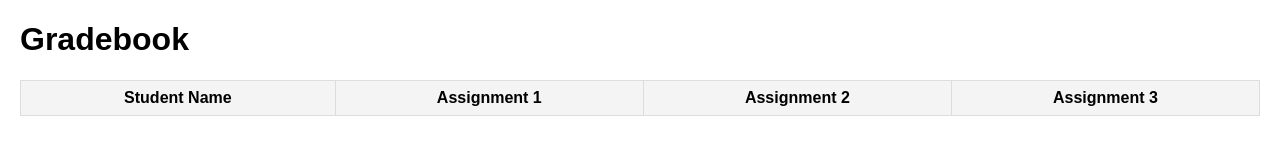
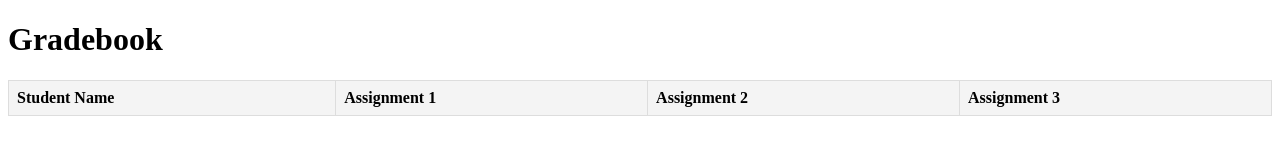
Before and after one commit to JohnPaul931/JohnPaul931.github.io, a plain HTML site: page JohnPaul_gradebook.html in a window 1280 px wide. Drawn offline with Linux system fonts and the light colour scheme.

Commit message:
Gradebook HTML and JavaScript stubs

```diff
--- a/JohnPaul_gradebook.html
+++ b/JohnPaul_gradebook.html
@@ -5,19 +5,17 @@
   <meta name="viewport" content="width=device-width, initial-scale=1.0">
   <title>Gradebook</title>
   <style>
-        body {
-            font-family: Arial, sans-serif;
-            margin: 20px;
-        }
     table {
       width: 100%;
       border-collapse: collapse;
     }
+
     th, td {
       border: 1px solid #ddd;
-            text-align: center;
       padding: 8px;
+      text-align: left;
     }
+
     th {
       background-color: #f4f4f4;
     }
@@ -25,17 +23,18 @@
 </head>
 <body>
   <h1>Gradebook</h1>
-    <table>
+  <table id="gradebook">
     <thead>
       <tr>
         <th>Student Name</th>
         <th>Assignment 1</th>
         <th>Assignment 2</th>
         <th>Assignment 3</th>
+        <!-- Add more assignment columns as needed -->
       </tr>
     </thead>
     <tbody>
-            <!-- Rows will be dynamically added here -->
+      <!-- Rows will be populated dynamically with JavaScript -->
     </tbody>
   </table>
   <script src="gradebook.js"></script>
--- a/gradebook.js
+++ b/gradebook.js
@@ -1,15 +1,17 @@
-// Stub: Function to fetch grade data from the database
+// TODO: Fetch data from the PostgreSQL database (to be implemented later)
 function fetchGradeData() {
-    console.log("fetchGradeData() called: Fetching data...");
-    // This will be implemented in the future
+  // This function will query the PostgreSQL database and return grade data
+  console.log("Fetching grade data...");
 }
 
-// Stub: Function to populate the gradebook table
+// TODO: Populate the table with grade data
 function populateGradebook(data) {
-    console.log("populateGradebook() called: Populating table...");
-    // This will be implemented in the future
+  // This function will take the fetched grade data and populate the table
+  console.log("Populating gradebook with data:", data);
 }
 
-// Call the stubs for testing
-fetchGradeData();
-populateGradebook([]);
+// TODO REMOVE THIS
+// Call the stubs to demonstrate the workflow
+const gradeData = fetchGradeData();
+populateGradebook(gradeData);
+// END REMOVE
```
Lines whose indentation alone changed are shown as unchanged.
